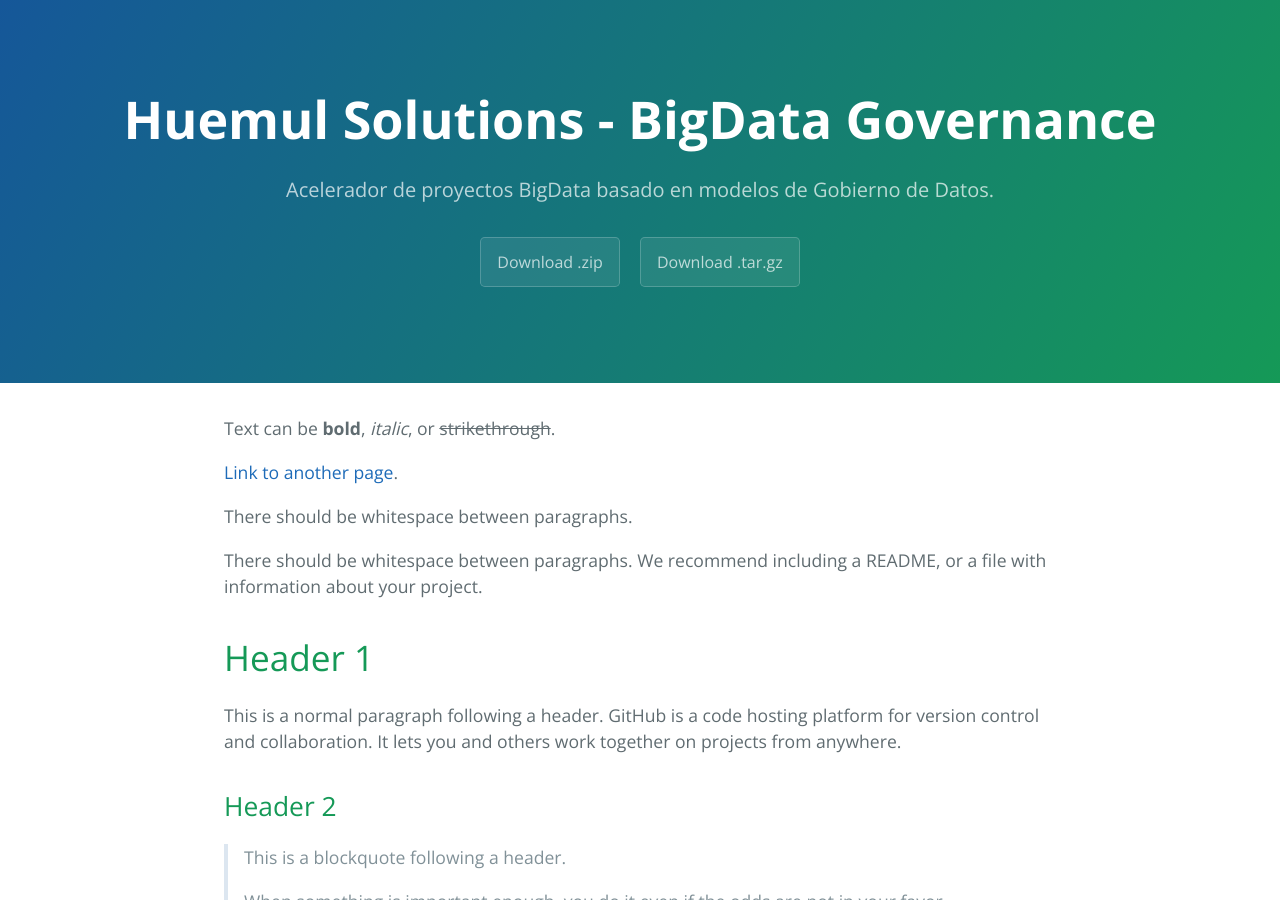
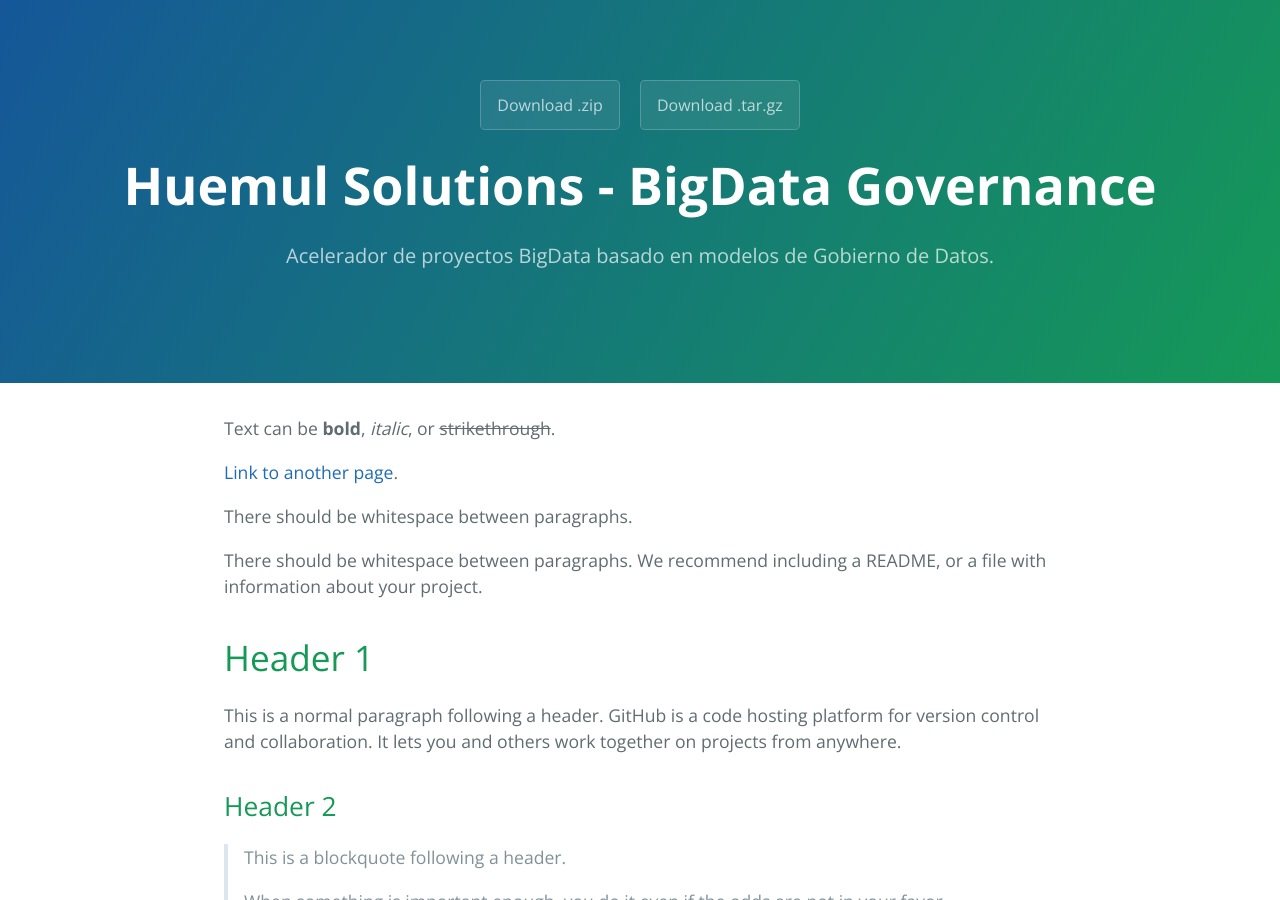
Before and after one commit to HuemulSolutions/HuemulSolutions.github.io, a Jekyll site: the page built from index.md, in a window 1280 px wide and 900 px high. Built offline with Jekyll 4.4.1, drawn with Linux system fonts in a browser that asks for light colours.

Commit message:
Update default.html

```diff
--- a/_layouts/default.html
+++ b/_layouts/default.html
@@ -23,15 +23,16 @@
     <a id="skip-to-content" href="#content">Skip to the content.</a>
 
     <header class="page-header" role="banner">
+      {% if site.show_downloads %}
+        <a href="{{ site.github.zip_url }}" class="btn">Download .zip</a>
+        <a href="{{ site.github.tar_url }}" class="btn">Download .tar.gz</a>
+      {% endif %}
       <h1 class="project-name">{{ site.title | default: site.github.repository_name }}</h1>
       <h2 class="project-tagline">{{ site.description | default: site.github.project_tagline }}</h2>
       {% if site.github.is_project_page %}
         <a href="{{ site.github.repository_url }}" class="btn">View on GitHub</a>
       {% endif %}
-      {% if site.show_downloads %}
-        <a href="{{ site.github.zip_url }}" class="btn">Download .zip</a>
-        <a href="{{ site.github.tar_url }}" class="btn">Download .tar.gz</a>
-      {% endif %}
+
     </header>
 
     <main id="content" class="main-content" role="main">
```
